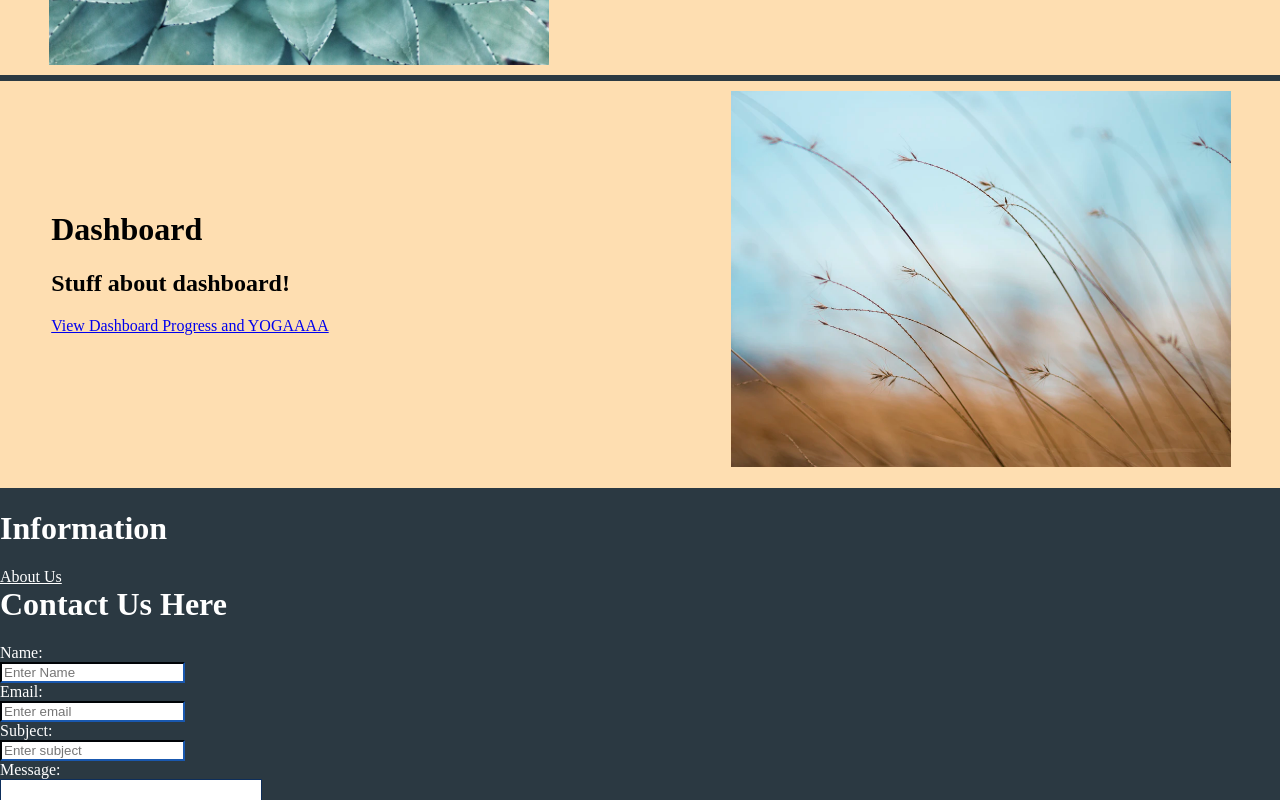
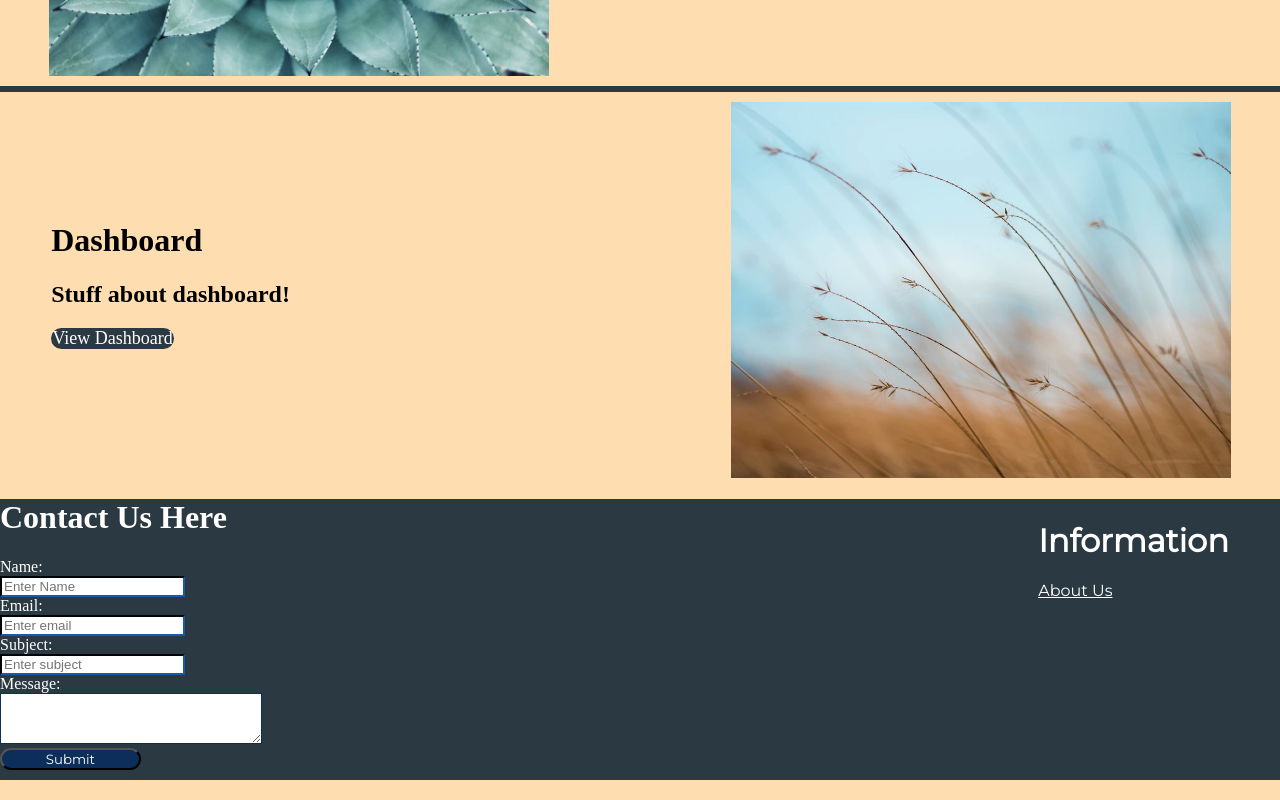
Before and after one commit to youjmi/mindflo, a React (Create React App) app in the folder client/: page / in a window 1280 px wide. Shown: the part 1790-2590 px from the top of the page. Built offline with nearby package versions, Linux system fonts and the light colour scheme.

Commit message:
adding small features to front end

```diff
--- a/client/src/components/Footer/footer.js
+++ b/client/src/components/Footer/footer.js
@@ -17,14 +17,15 @@ const Footer = () => {
         <Container>
         <div className="footer">
 
-            <Row >
-                <Col className="footerCol1" size="sm-4">
+            <Row className ="footerRow">
+                <Col className="footerCol1" size="lg-4">
                     <h1 className="footerTitle">Information</h1>
                     <Link className="footerLink"> About Us</Link>
                 </Col>
 
-                <Col className="footerCol2" size="sm-4">
+                <Col className="footerCol2" size="lg-8">
                     <div className="footerContact">
+                    <Link className = "homeTitle" to="contact"></Link>
                     <h1 className="footerTitle">Contact Us Here</h1>
                     <Contact/>
                     </div>
--- a/client/src/components/Footer/style.css
+++ b/client/src/components/Footer/style.css
@@ -16,11 +16,17 @@
 
 }
 
+
+
+
 .footerCol1{
    float:left;
    background-color : #2b3942;
-   width: 100%;
-
+   margin-right: 4%;
+   margin-left: 10%;
+   font-family: "Montserrat", sans-serif;
+   /* display: inline; */
+   float:right
 
 }
 
--- a/client/src/components/Navbar2/NavbarElements.js
+++ b/client/src/components/Navbar2/NavbarElements.js
@@ -8,7 +8,7 @@ import styled from 'styled-components';
 export const Navdiv = styled.nav`
 
 background: #2b3942;
-// height: 80px;
+ height: 50px;
 // margin-top : -80px;
 display: flex;
 justify-content: center;
@@ -40,6 +40,14 @@ margin-left: 24px;
 font-weight:bold;
 text-decoration: none;
 font-family: 'Alegreya', serif;
+&:hover {
+  transition: all 0.2s ease-in-out;
+  color: #b6d5db;
+  border-radius : 50px;
+  font-size: 1.6rem;
+
+
+}
 
 
 `;
@@ -48,6 +56,8 @@ font-family: 'Alegreya', serif;
 export const Bars = styled(FaBars)`
   display: none;
   color: #fff;
+  cursor: pointer;
+
 
   @media screen and (max-width: 768px) {
     display: block;
@@ -85,6 +95,7 @@ text-align: center;
 margin-right: -22px;
 margin-top: 0;
 margin-bottom:0;
+cursor: pointer;
 @media screen and (max-width: 768px){
   display: none;
 }
@@ -109,6 +120,14 @@ color: #fff;
     font-family: "Montserrat", sans-serif;
     $:active {
       border-bottom: 3px solid #01bf71
+    }
+    &:hover {
+      transition: all 0.2s ease-in-out;
+      color: #b6d5db;
+      border-radius : 50px;
+      font-size: 18px;
+
+
     }
 
 `
@@ -137,8 +156,12 @@ text-decoration: none;
 font-family: "Montserrat", sans-serif;
 &:hover {
   transition: all 0.2s ease-in-out;
-  background: #fff;
-  color: #010606;
+  background-color: #b6d5db;
+  border-radius : 50px;
+  font-size: 18px;
+
+
 }
 
+
 `
--- a/client/src/components/Navbar2/index.js
+++ b/client/src/components/Navbar2/index.js
@@ -43,7 +43,7 @@ console.log(pathname)
               <NavLinks to ="signup"smooth ={true} duration ={500}>Sign Up</NavLinks>
             </NavItem> */}
             <NavItem>
-              <NavLinks to ="contact"smooth ={true} duration ={500}>Contact Us</NavLinks>
+              <NavLinks to ="footer"smooth ={true} duration ={500}>Contact Us</NavLinks>
             </NavItem>
 
           </NavMenu>
--- a/client/src/pages/Home.js
+++ b/client/src/pages/Home.js
@@ -52,7 +52,7 @@ function Home() {
           <Col size="sm-8">
           <h1 className="homeTitle2">Meditation</h1>
             <h2 className="homeTitle2">Stuff about meditation!</h2>
-            <Link className = "homeTitle2 "to="/meditation">Experience Meditation Here!</Link>
+            <Link className = "homeTitle2 "to="/meditation">Experience it Here!</Link>
 
           </Col>
         </Row>
@@ -92,7 +92,9 @@ function Home() {
           <Col size="sm-8" className ="colHome">
           <h1 className="homeTitle2">Dashboard</h1>
             <h2 className="homeTitle2">Stuff about dashboard!</h2>
-            <Link className = "homeTitle2" to="/dashboard">View Dashboard Progress and YOGAAAA</Link>
+
+            <Link to="/dashboard" className= "homeTitle2Button">View Dashboard</Link>
+
           </Col>
 
         </Row>
@@ -135,23 +137,3 @@ function Home() {
 }
 
 export default Home;
-
-// function Home() {
-//     return (
-//       <div>
-//           <h1>HOME SECTION</h1>
-//           <h6>Lorem ipsum dolor sit amet, veniam salutatus ad vel, ei vix iudicabit dissentiet, fugit percipit nec ad. Minim affert eloquentiam te quo. Causae scribentur in nec. Pri eros senserit ut, dolor rationibus adipiscing ex ius, ne est viris nusquam theophrastus. Vim cu quod vocent consectetuer, ad qui invidunt forensibus. Cu eum falli aliquip, ut aeque constituto incorrupte ius, per in mentitum laboramus neglegentur. Cu omnis persecuti mea.
-
-// Possim euripidis mel te. Soleat feugait intellegat vis ut, sumo dicunt cotidieque mea id, ut cibo soleat eos. Dolore accusata at vis, ei eum tation putant. Eam an solum maluisset persequeris, labore feugiat feugait ad his. Facete percipit eos ut, cu cetero elaboraret philosophia quo. Pro laudem patrioque ei.
-
-// Melius minimum per ne, ius quaeque nusquam probatus id. Vix solum nominati adolescens ne, viris comprehensam ne has. Magna prima omnesque cu sea, ancillae invidunt assueverit ea usu. Ex minim accommodare qui. Numquam intellegat cu sed, eum exerci mediocrem sapientem at, ut usu affert postea. Eos ei legimus vituperata, qui ut posidonium assueverit instructior, minimum scaevola perfecto in vel.
-
-// Cum ex homero dignissim, per eu causae latine fastidii. Et verear temporibus disputando quo, in vel dico delenit persequeris. Qui in invidunt intellegam, no esse recusabo philosophia nec. Nec ei postea accusamus, minimum appareat appellantur nec ea, affert delenit singulis his ne. Mel ne veritus concludaturque, alia democritum eloquentiam no eam.
-
-// Qui hinc liberavisse ad, pro in atqui labores maiestatis. In omnes integre menandri eos, vim animal platonem te. Ut simul ocurreret has, menandri electram complectitur has cu, no dico quando usu. Ex vel feugait delectus persecuti, mucius commodo vis no.</h6>
-//       </div>
-
-//     );
-//   }
-
-//   export default Home;
--- a/client/src/pages/css/home.css
+++ b/client/src/pages/css/home.css
@@ -68,3 +68,24 @@ display: grid;
 .colHome {
     margin-top: 15vh;
 }
+
+.homeTitle2Button{
+    margin-right: 4%;
+    text-align: left;
+    display: grid;
+    background-color: #2b3942;
+    width: 10%;
+    justify-content: center;
+    color: white;
+    border-radius: 50px;
+    text-decoration: none;
+    font-size: 18px;
+
+
+}
+.homeTitle2Button:hover{
+    transition: all 0.2s ease-in-out;
+    color: #b6d5db;
+    border-radius : 50px;
+    font-size: 18px;
+}
```
